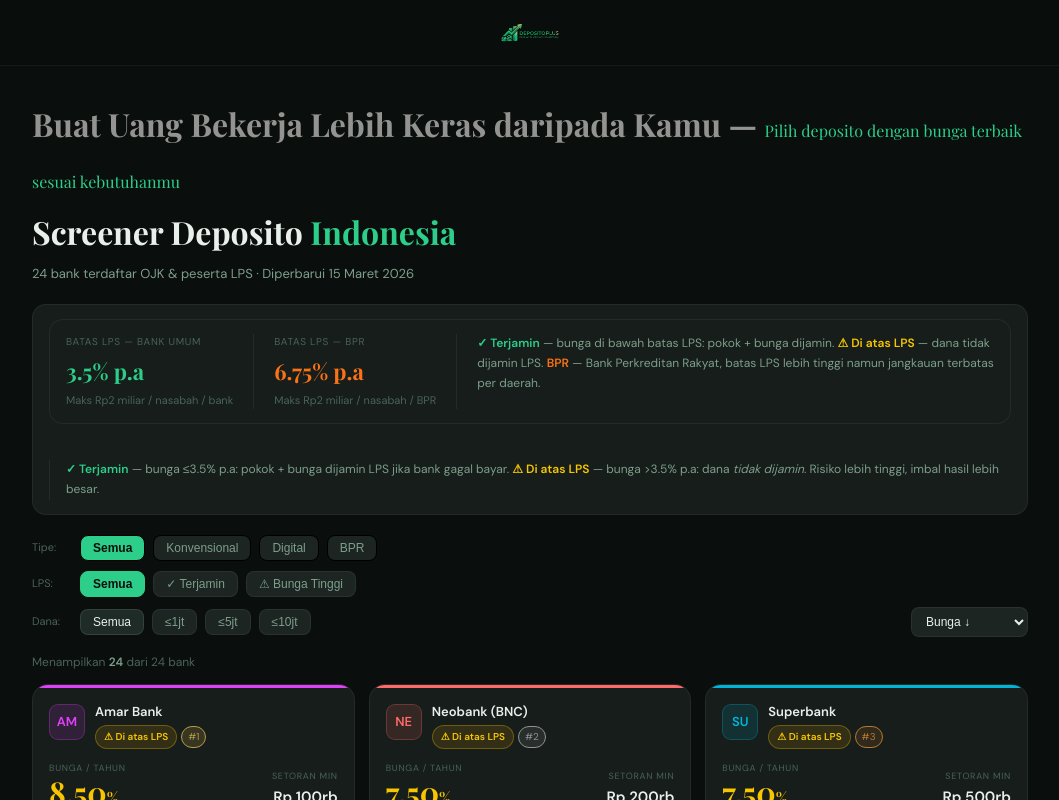
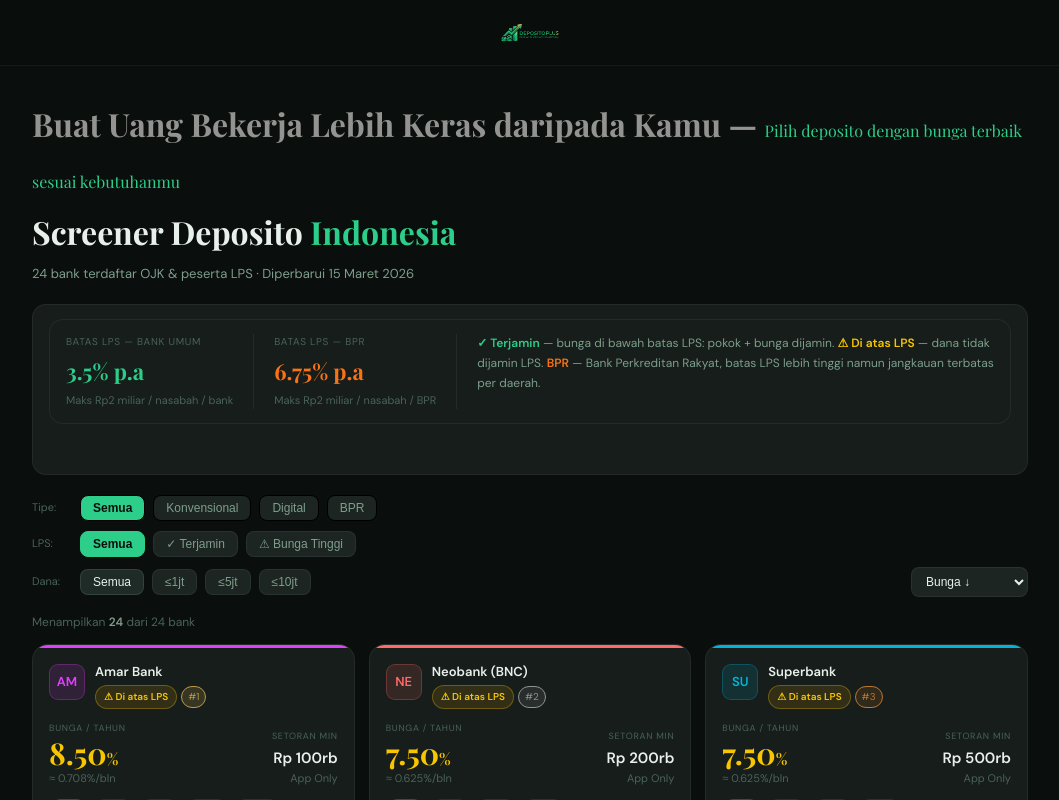
Before and after one commit to rendipurnomo/deposito-app, a React (Vite) app: page / in a window 1280 px wide. Shown: the top 800 px of the page, without its empty margins (110-1169 px from the left). Built offline with nearby package versions, Linux system fonts and the light colour scheme.

Commit message:
delete: deskripsi terjamin

```diff
--- a/src/App.jsx
+++ b/src/App.jsx
@@ -801,24 +801,6 @@
               paddingTop: isMobile ? 12 : 0,
             }}
           >
-            <div
-              style={{
-                fontSize: 12,
-                color: "var(--text-secondary)",
-                lineHeight: 1.65,
-              }}
-            >
-              <span style={{ color: "#2dce89", fontWeight: 600 }}>
-                ✓ Terjamin
-              </span>{" "}
-              — bunga ≤{lpsLimit}% p.a: pokok + bunga dijamin LPS jika bank
-              gagal bayar.{" "}
-              <span style={{ color: "#f7c600", fontWeight: 600 }}>
-                ⚠ Di atas LPS
-              </span>{" "}
-              — bunga &gt;{lpsLimit}% p.a: dana <em>tidak dijamin</em>. Risiko
-              lebih tinggi, imbal hasil lebih besar.
-            </div>
           </div>
         </div>
       </div>
```
